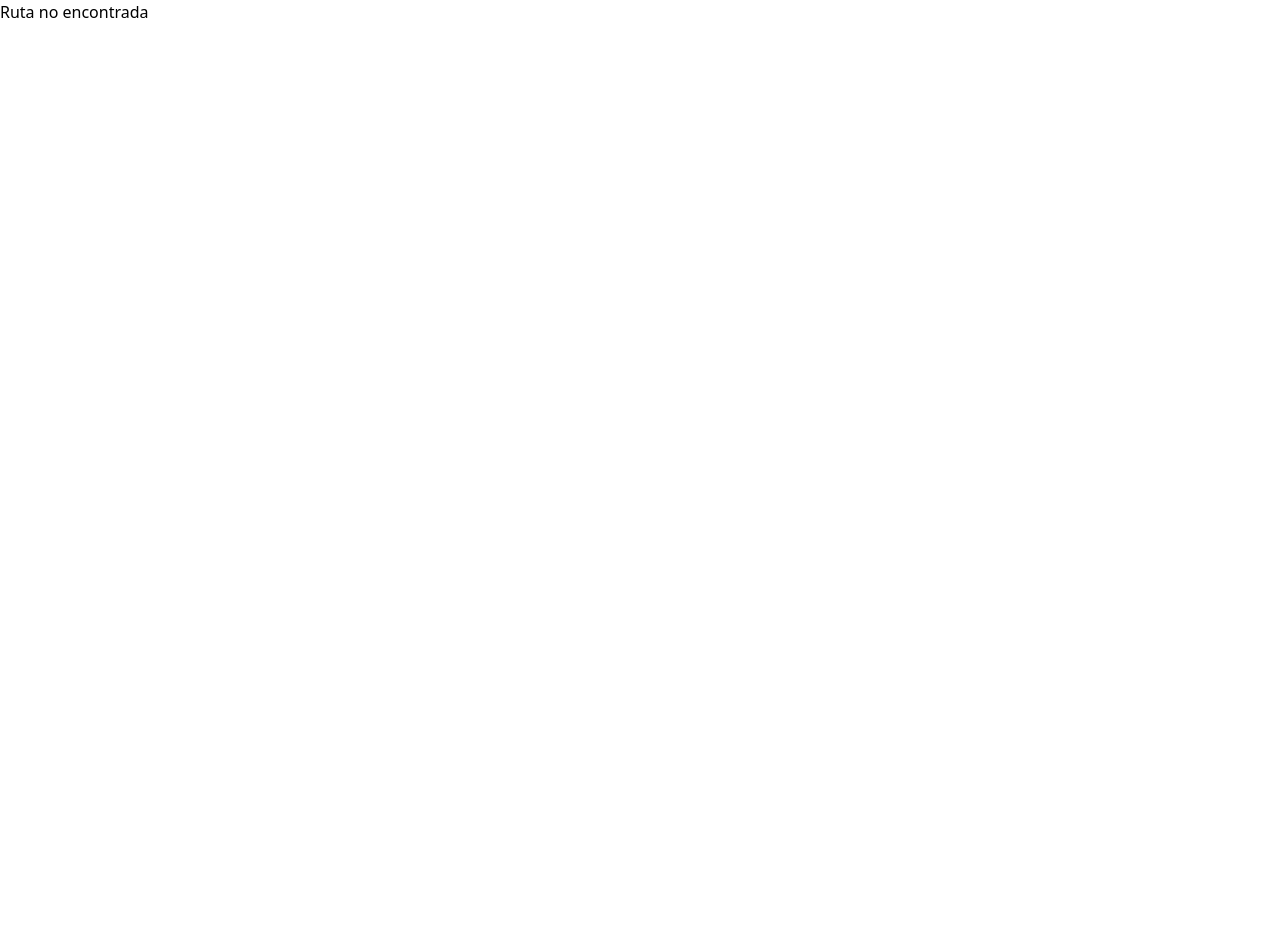
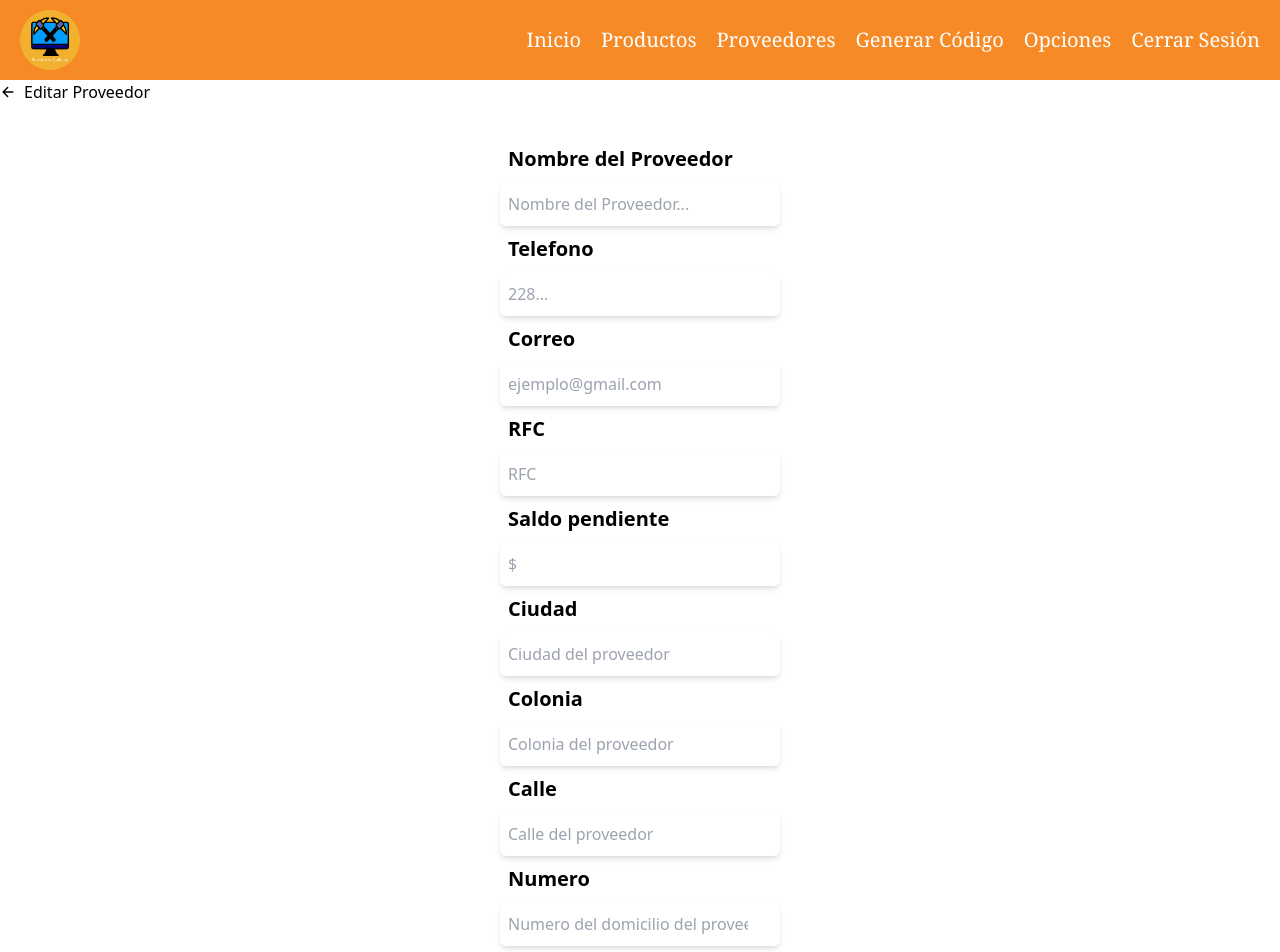
Before and after one commit to MiguelVasquezR/ferreteria-front, a React (Vite) app: page /edit-suplier in a window 1280 px wide. Shown: the top 952 px of the page. Before the commit the page ends 800 px from the top, so only its background shows below. Built offline with nearby package versions, Linux system fonts and the light colour scheme.

Commit message:
created view edit supplier

```diff
--- a/src/components/Buttons/Button.jsx
+++ b/src/components/Buttons/Button.jsx
@@ -5,7 +5,7 @@ const Button = ({ texto, isIcon, Icon, onClick, type, background }) => {
     <div
       className={`flex flex-row justify-center items-center gap-2 w-full h-[40px] rounded-md text-white p-1 font-georgia text-[18px] ${background}`}
     >
-      {isIcon && { Icon }}
+      {isIcon &&  <span> {Icon} </span> }
       <button onClick={onClick} type={type} className="h-full w-full">
         {texto}
       </button>
--- a/src/components/Header/Header.jsx
+++ b/src/components/Header/Header.jsx
@@ -32,7 +32,7 @@ const Header = () => {
   }
 
   return (
-    <div className="bg-F5A928 w-full h-[80px] flex flex-row justify-between items-center px-5 text-white font-georgia text-[18px]">
+    <div className="bg-F58A27 w-full h-[80px] flex flex-row justify-between items-center px-5 text-white font-georgia text-[18px]">
       <picture className="flex justify-center items-center">
         <img src={Logo} alt="" className="w-[60px] h-[60px]" />
       </picture>
--- a/src/router/router.jsx
+++ b/src/router/router.jsx
@@ -4,6 +4,7 @@ import ViewLogin from "../view/viewLogin/ViewLogin.jsx";
 import ViewForgetPassword from "../view/viewForgetPassword/ViewForgetPassword.jsx";
 import ViewForgetPasswordAction from "../view/viewForgetPassword/viewForgetPasswordAction/ViewForgetPasswordAction.jsx";
 import ProtectedRoute from "./ProtecterRoute.jsx";
+import ViewEditSuplier from "../view/viewEditSuplier/ViewEditSuplier.jsx";
 
 /*
   Según la lógica de negocio, tendremos 3 interfaces diferentes segun los roles, entonces debemos de validar
@@ -40,6 +41,10 @@ const router = createBrowserRouter([
     path: "/home",
     element: <ProtectedRoute element={<ViewMain />} requiredRole="admin" />,
   },
+  {
+    path: "/edit-suplier",
+    element: <ViewEditSuplier />,
+  }
 ]);
 
 const AppRouter = () => {
--- a/src/styles/output.css
+++ b/src/styles/output.css
@@ -586,6 +586,10 @@ video {
   top: 1.25rem;
 }
 
+.m-5 {
+  margin: 1.25rem;
+}
+
 .my-2 {
   margin-top: 0.5rem;
   margin-bottom: 0.5rem;
@@ -659,6 +663,26 @@ video {
   width: 100vw;
 }
 
+.w-\[300px\] {
+  width: 300px;
+}
+
+.w-\[1\/2\] {
+  width: 1/2;
+}
+
+.w-\[1\/2px\] {
+  width: 1/2px;
+}
+
+.flex-none {
+  flex: none;
+}
+
+.flex-initial {
+  flex: 0 1 auto;
+}
+
 .-translate-y-1\/2 {
   --tw-translate-y: -50%;
   transform: translate(var(--tw-translate-x), var(--tw-translate-y)) rotate(var(--tw-rotate)) skewX(var(--tw-skew-x)) skewY(var(--tw-skew-y)) scaleX(var(--tw-scale-x)) scaleY(var(--tw-scale-y));
@@ -688,12 +712,20 @@ video {
   align-items: center;
 }
 
+.justify-start {
+  justify-content: flex-start;
+}
+
 .justify-center {
   justify-content: center;
 }
 
 .justify-between {
   justify-content: space-between;
+}
+
+.justify-evenly {
+  justify-content: space-evenly;
 }
 
 .gap-2 {
@@ -730,6 +762,11 @@ video {
 .bg-white {
   --tw-bg-opacity: 1;
   background-color: rgb(255 255 255 / var(--tw-bg-opacity));
+}
+
+.bg-succes {
+  --tw-bg-opacity: 1;
+  background-color: rgb(54 214 128 / var(--tw-bg-opacity));
 }
 
 .p-1 {
@@ -821,6 +858,20 @@ video {
   text-decoration-line: underline;
 }
 
+@media (min-width: 768px) {
+  .md\:flex {
+    display: flex;
+  }
+
+  .md\:flex-1 {
+    flex: 1 1 0%;
+  }
+
+  .md\:flex-col {
+    flex-direction: column;
+  }
+}
+
 @media (min-width: 1024px) {
   .lg\:flex {
     display: flex;
@@ -842,6 +893,22 @@ video {
     width: 500px;
   }
 
+  .lg\:flex-row {
+    flex-direction: row;
+  }
+
+  .lg\:items-start {
+    align-items: flex-start;
+  }
+
+  .lg\:justify-center {
+    justify-content: center;
+  }
+
+  .lg\:justify-items-start {
+    justify-items: start;
+  }
+
   .lg\:text-\[20px\] {
     font-size: 20px;
   }
--- /dev/null
+++ b/src/view/viewEditSuplier/ViewEditSuplier.jsx
@@ -0,0 +1,138 @@
+import Header from "../../components/Header/Header";
+import TextField from "../../components/Form/TextField/TextField";
+import { FormProvider, useForm } from "react-hook-form";
+import { IoArrowBackOutline } from "react-icons/io5";
+import Button from "../../components/Buttons/Button";
+import { AiOutlineSave } from "react-icons/ai";
+
+const ViewEditSuplier = () => {
+  const methods = useForm();
+  return (
+    <div>
+      <Header />
+      <div className="flex flex-col justify-center items-center">
+        <div className="flex flex-row justify-start items-center gap-2 w-full">
+          <IoArrowBackOutline />
+          <p>Editar Proveedor</p>
+        </div>
+        <form className="w-[320px] p-5 m-5 ">
+          <FormProvider {...methods}>
+            <TextField
+              label="Nombre del Proveedor"
+              name="Nombre"
+              type="text"
+              Error={""}
+              Icon={false}
+              isError={true}
+              isIcon={false}
+              placeholder={"Nombre del Proveedor..."}
+            />
+
+            <TextField
+              label="Telefono"
+              name="Telefono"
+              type="text"
+              Error={""}
+              Icon={false}
+              isError={true}
+              isIcon={false}
+              placeholder={"228..."}
+            />
+
+            <TextField
+              label="Correo"
+              name="Correo"
+              type="text"
+              Error={""}
+              Icon={false}
+              isError={true}
+              isIcon={false}
+              placeholder={"ejemplo@gmail.com"}
+            />
+
+            <TextField
+              label="RFC"
+              name="RFC"
+              type="text"
+              Error={""}
+              Icon={false}
+              isError={true}
+              isIcon={false}
+              placeholder={"RFC"}
+            />
+
+            <TextField
+              label="Saldo pendiente"
+              name="SaldoPendiente"
+              type="text"
+              Error={""}
+              Icon={false}
+              isError={true}
+              isIcon={false}
+              placeholder={"$"}
+            />
+
+            <TextField
+              label="Ciudad"
+              name="Ciudad"
+              type="text"
+              Error={""}
+              Icon={false}
+              isError={true}
+              isIcon={false}
+              placeholder={"Ciudad del proveedor"}
+            />
+
+            <TextField
+              label="Colonia"
+              name="Colonia"
+              type="text"
+              Error={""}
+              Icon={false}
+              isError={true}
+              isIcon={false}
+              placeholder={"Colonia del proveedor"}
+            />
+
+            <TextField
+              label="Calle"
+              name="Calle"
+              type="text"
+              Error={""}
+              Icon={false}
+              isError={true}
+              isIcon={false}
+              placeholder={"Calle del proveedor"}
+            />
+
+            <TextField
+              label="Numero"
+              name="Numero"
+              type="text"
+              Error={""}
+              Icon={false}
+              isError={true}
+              isIcon={false}
+              placeholder={"Numero del domicilio del proveedor"}
+            />
+          </FormProvider>
+
+          <div>
+            <Button
+            background="bg-blue"
+            isIcon={true}
+            texto="Guardar"
+            type="submit"
+            Icon={<AiOutlineSave />}
+            onClick={()=>{}}
+            />
+
+
+          </div>
+        </form>
+      </div>
+    </div>
+  );
+};
+
+export default ViewEditSuplier;
```
Also changed, not shown: 1 other file (tests, documents, lock files or other folders).
